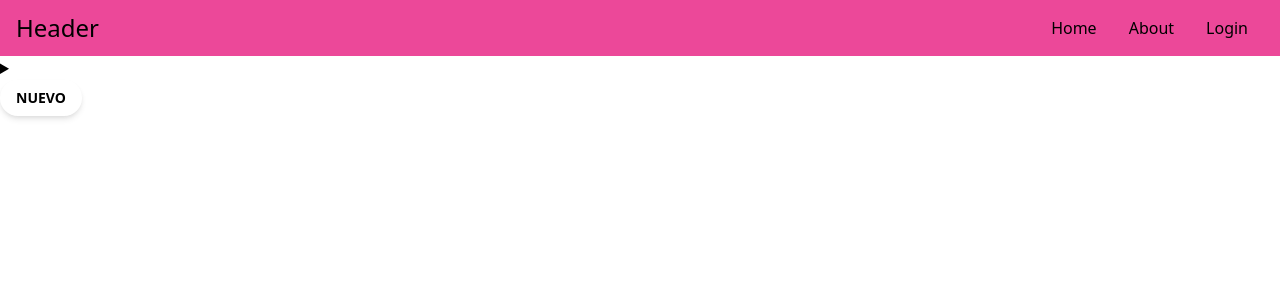
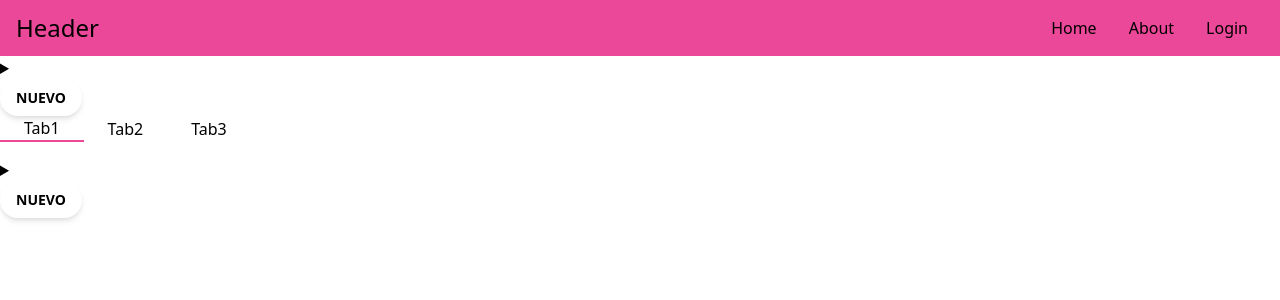
Before and after one commit to sebastianvelo/react-typescript-tailwind-template, a React (Create React App) app: page / in a window 1280 px wide. Shown: the top 300 px of the page. Built offline with nearby package versions, Linux system fonts and the light colour scheme.

Commit message:
New component Tab was added

```diff
--- a/src/client/hooks/useToggleDark.ts
+++ b/src/client/hooks/useToggleDark.ts
@@ -1,4 +1,4 @@
-import { useLayoutEffect, useRef, useState } from "react";
+import { useLayoutEffect, useRef } from "react";
 import Theme from "style/tailwind/constants/Theme";
 import LocalStorageKey from "../util/constants/LocalStorageKey";
 
@@ -12,7 +12,7 @@ const toggleDark = (isDark: boolean) => {
 const useToggleDark = () => {
   const firstUpdate = useRef(true);
   const isDark: boolean =
-    localStorage.getItem(LocalStorageKey.THEME) != Theme.DARK;
+    localStorage.getItem(LocalStorageKey.THEME) !== Theme.DARK;
 
   useLayoutEffect(() => {
     if (firstUpdate.current) {
--- a/src/client/layout/main/Main.tsx
+++ b/src/client/layout/main/Main.tsx
@@ -2,6 +2,7 @@ import Dropdown from "components/dropdown/Dropdown";
 import Loading from "components/loading/Loading";
 import Pill from "components/pill/Pill";
 import Table from "components/table/Table";
+import Tabs from "components/tabs/Tabs";
 import { FunctionComponent, useEffect } from "react";
 import { Switch, useHistory } from "react-router-dom";
 
@@ -9,6 +10,16 @@ const tablemock = {
     columns: ["Column1", "Column2", "Column3",],
     rows: [["CellA1", "CellA2", "CellA3"], ["CellA1", "CellA2", "CellA3"], ["CellA1", "CellA2", "CellA3"]]
 }
+
+const tabsMock = ["Tab1", "Tab2", "Tab3"];
+const tabsContentMock = [
+    <Dropdown
+        trigger={<Pill label="NUEVO" />}
+        content={<Table {...tablemock} />}
+    />,
+    <Pill label="NUEVO" />,
+    <Table {...tablemock} />
+]
 
 interface MainProps {
 
@@ -32,6 +43,7 @@ const Main: FunctionComponent<MainProps> = () => {
                     content={<Table {...tablemock} />}
                 />
             </Loading>
+            <Tabs tabs={tabsMock} content={tabsContentMock}></Tabs>
             <Switch>
 
             </Switch>
--- a/src/components/action/button/Button.tsx
+++ b/src/components/action/button/Button.tsx
@@ -2,6 +2,7 @@ import { FunctionComponent, MouseEventHandler } from "react";
 
 export interface ButtonProps {
   label?: string;
+  children?: React.ReactNode | React.ReactNode[];
   className?: string;
   onClick?: MouseEventHandler<HTMLButtonElement>;
 }
@@ -9,7 +10,7 @@ export interface ButtonProps {
 const Button: FunctionComponent<ButtonProps> = (props: ButtonProps) => {
   return (
     <button className={props.className} onClick={props.onClick}>
-      {props.label}
+      {props.label ?? props.children}
     </button>
   );
 };
--- /dev/null
+++ b/src/components/tabs/Tabs.tsx
@@ -0,0 +1,36 @@
+import Button from "components/action/button/Button";
+import { FunctionComponent, useState } from "react";
+import ComponentStyle from "style/ComponentStyle";
+import TabContent from "./tab-content/TabContent";
+import Tab from "./tab/Tab";
+
+interface TabsProps {
+    tabs: string[];
+    content: React.ReactNode[];
+    className?: string;
+}
+
+const Tabs: FunctionComponent<TabsProps> = (props: TabsProps) => {
+    const [tabActive, setTabActive] = useState<number>(0);
+
+    return (
+        <div className={props.className}>
+            <div className={ComponentStyle.TABS}>
+                {props.tabs.map((tab, i) => (
+                    <Button onClick={() => setTabActive(i)}>
+                        <Tab label={tab} key={i} active={tabActive === i} />
+                    </Button>
+                ))}
+            </div>
+            <div className={ComponentStyle.TAB_CONTENT_WRAPPER}>
+                {props.content.map((content, i) =>
+                    <TabContent key={i} active={tabActive === i}>
+                        {content}
+                    </TabContent>
+                )}
+            </div>
+        </div>
+    );
+}
+
+export default Tabs;
--- /dev/null
+++ b/src/components/tabs/tab-content/TabContent.tsx
@@ -0,0 +1,15 @@
+import { FunctionComponent } from "react";
+import ComponentClass from "style/ComponentClass";
+
+export interface TabContentProps {
+    children: React.ReactNode;
+    active?: boolean;
+}
+
+const TabContent: FunctionComponent<TabContentProps> = (props: TabContentProps) => {
+    return (
+        <div className={ComponentClass.TAB_CONTENT(props)}>{props.children}</div>
+    );
+}
+
+export default TabContent;
--- /dev/null
+++ b/src/components/tabs/tab/Tab.tsx
@@ -0,0 +1,15 @@
+import { FunctionComponent } from "react";
+import ComponentClass from "style/ComponentClass";
+
+export interface TabProps {
+    label: string;
+    active?: boolean;
+}
+
+const Tab: FunctionComponent<TabProps> = (props: TabProps) => {
+    return (
+        <p className={ComponentClass.TAB(props)}>{props.label}</p>
+    );
+}
+
+export default Tab;
--- a/src/style/ComponentClass.ts
+++ b/src/style/ComponentClass.ts
@@ -1,5 +1,7 @@
 import { ActionProps } from "components/action/Action";
 import { PillProps } from "components/pill/Pill";
+import { TabContentProps } from "components/tabs/tab-content/TabContent";
+import { TabProps } from "components/tabs/tab/Tab";
 import ComponentStyle from "./ComponentStyle";
 import TailwindClass from "./tailwind/TailwindClass";
 
@@ -15,6 +17,15 @@ const ComponentClass = {
       .add(ComponentStyle.PILL)
       .add(props.className)
       .build(),
+  TAB: (props: TabProps) =>
+    TailwindClass.builder()
+      .add(ComponentStyle.TAB)
+      .addIf(ComponentStyle.TAB_ACTIVE, props.active)
+      .build(),
+  TAB_CONTENT: (props: TabContentProps) =>
+    TailwindClass.builder()
+    .addIf(ComponentStyle.TAB_CONTENT_HIDDEN, !props.active)
+    .build(),
 };
 
 export default ComponentClass;
--- a/src/style/ComponentStyle.ts
+++ b/src/style/ComponentStyle.ts
@@ -8,6 +8,11 @@ enum ComponentStyle {
     NAVIGATION = `flex bg-primary justify-between items-center w-screen py-2 px-4`,
     NAVIGATION_HEADER = `text-2xl`,
     NAVIGATION_ACTIONS = ``,
+    TABS = "flex",
+    TAB = "px-6",
+    TAB_ACTIVE = "border-b-2 border-primary",
+    TAB_CONTENT_HIDDEN = "hidden",
+    TAB_CONTENT_WRAPPER = "py-4"
 }
 
 export default ComponentStyle;
--- a/src/style/tailwind/TailwindClass.ts
+++ b/src/style/tailwind/TailwindClass.ts
@@ -5,8 +5,13 @@ class TailwindClass {
     return new TailwindClass();
   }
 
-  add(className?: string, condition: boolean = true): TailwindClass {
-    condition && this.classNames.push(className ?? ``);
+  add(className?: string): TailwindClass {
+    this.classNames.push(className ?? ``);
+    return this;
+  }
+
+  addIf(className?: string, condition?: boolean): TailwindClass {
+    condition && this.add(className);
     return this;
   }
 
```
